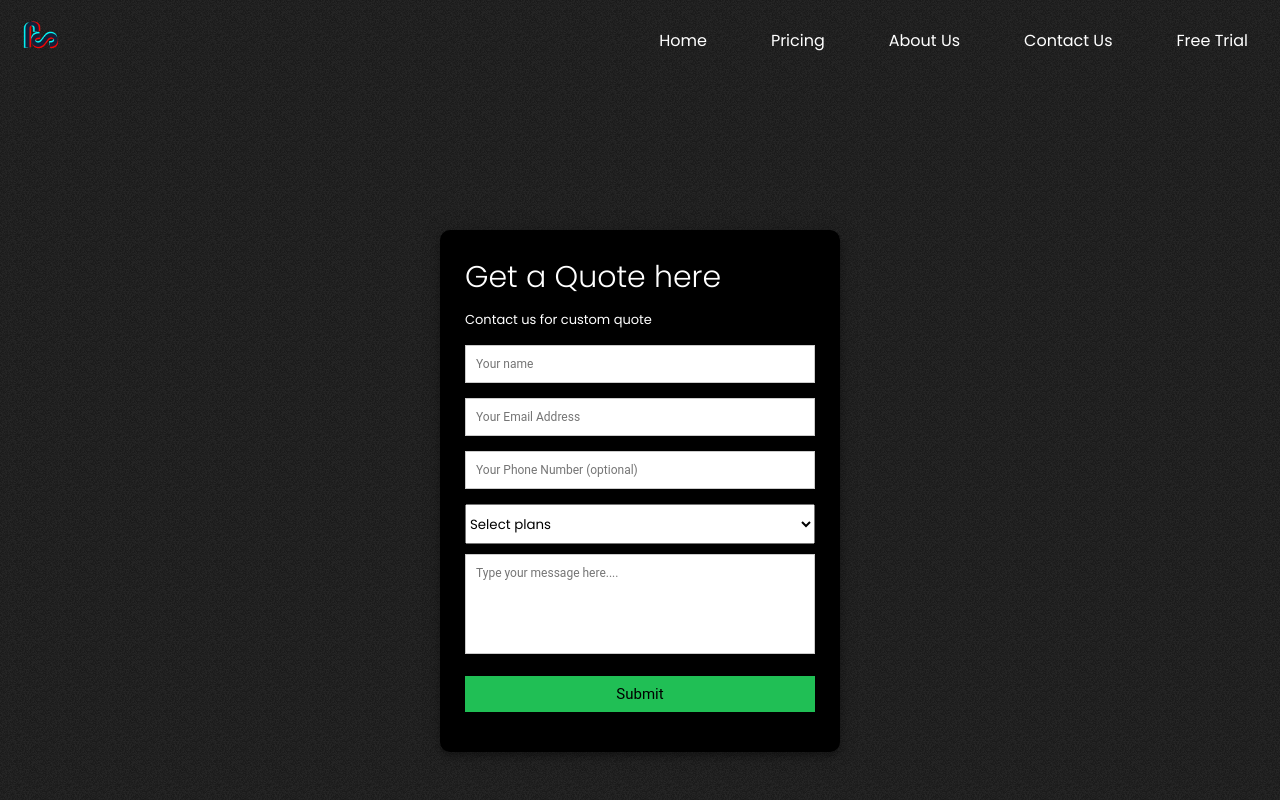
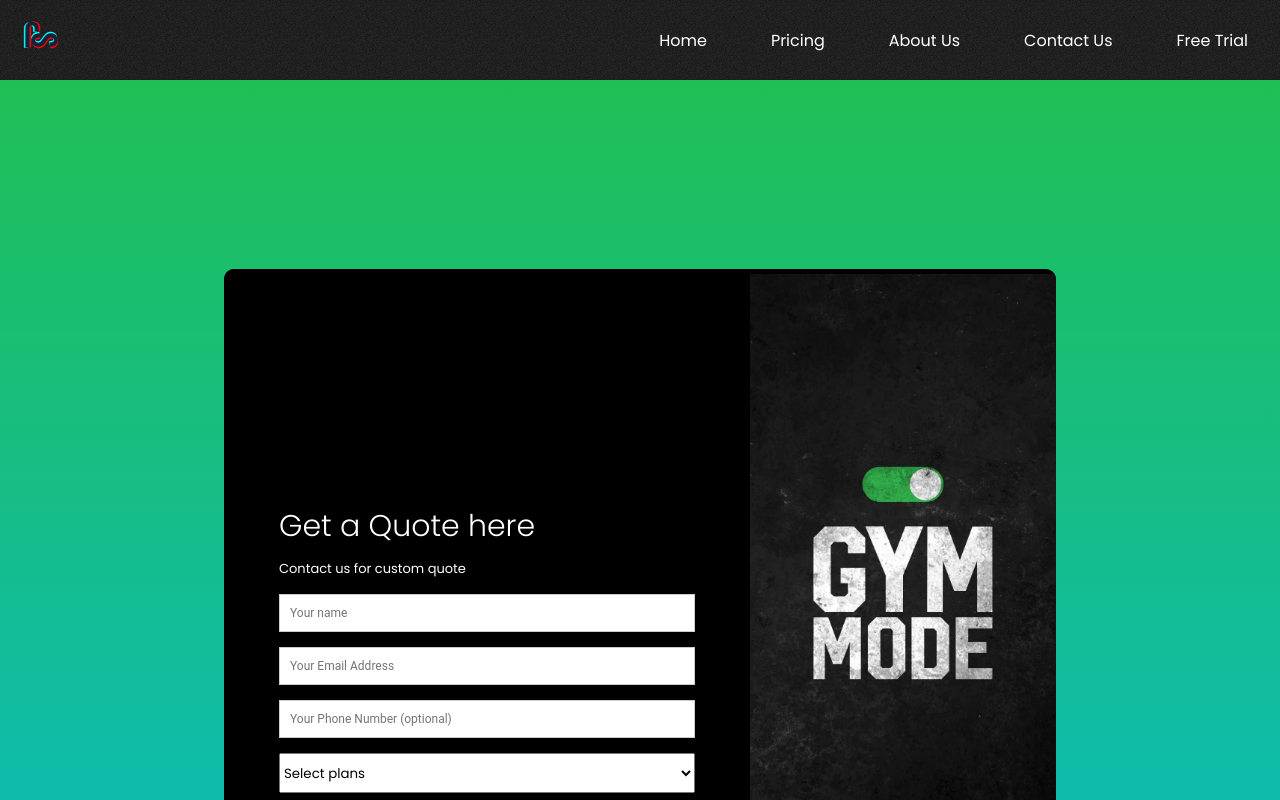
Before and after one commit to pesto-students/easy-manage-frontend-team3-jesus, a React (Create React App) app in the folder jymspace-frontend/: page /ContactUs in a window 1280 px wide. Shown: the top 800 px of the page. Built offline with nearby package versions, Linux system fonts and the light colour scheme.

Commit message:
img added

```diff
--- a/jymspace-frontend/src/components/Form/ContactUsForm.css
+++ b/jymspace-frontend/src/components/Form/ContactUsForm.css
@@ -1,9 +1,51 @@
 
-.container {
-    max-width: 400px;
+.modal {
+    padding:40rem;
+    background-image: var(--gradient);
+    display: flex;
+    flex-direction: column;
+    align-items: center;
+    justify-content: center;
+    transition: 0.4s;
+  }
+  .modal-container {
+
+    display: flex;
+    max-width: 65%;
+    border-radius: 10px;
+    overflow: hidden;
+    position: absolute;
+    transition-duration: 0.3s;
+    background: black;
+  }
+.container-left {
+    max-width: 500px;
     width: 100%;
     margin: 0 auto;
     position: relative;
+  }
+  .modal-left {
+    padding: 60px 30px 20px;
+    background: black;
+    flex: 1.5;
+    transition-duration: 0.5s;
+    opacity: 1;
+  }
+  .modal-right {
+    flex: 2;
+    font-size: 0;
+    transition: 0.3s;
+    overflow: hidden;
+  }
+  .modal-right img {
+    width: 100%;
+    margin-top: 2rem;
+    margin-right: 5rem;
+    transform: scale(1.1);
+
+    -o-object-fit: cover;
+    object-fit: cover;
+    transition-duration: 1.2s;
   }
 
   #contact input[type="text"],
@@ -105,9 +147,6 @@
 
 
   #plans{
-    width: 21.9rem;
+    width: 26rem;
     height: 2.5rem;
   }
-  .null{
-
-  }
--- a/jymspace-frontend/src/components/Form/ContactUsForm.jsx
+++ b/jymspace-frontend/src/components/Form/ContactUsForm.jsx
@@ -1,12 +1,15 @@
 import React from "react";
 import Footer from "../Footer/Footer";
 import Navbar from "../Navbar/Navbar";
+import ContactUs from "../../assets/ContactUs.jpg";
 import "./ContactUsForm.css";
 const ContactUsForm = () => {
   return (
     <div>
       <Navbar/>
-      <div className="container">
+      <div className="modal">
+        <div className="modal-container">
+      <div className="modal-left">
         <form id="contact" action="" method="post">
           <h3>Get a Quote here</h3>
           <h4>Contact us for custom quote</h4>
@@ -62,6 +65,11 @@ const ContactUsForm = () => {
           </fieldset>
         </form>
       </div>
+      <div className="modal-right">
+      <img src={ContactUs} alt="" />
+      </div>
+      </div>
+      </div>
       <Footer/>
     </div>
   );
```
Also changed, not shown: jymspace-frontend/src/assets/ContactUs.jpg (added).
